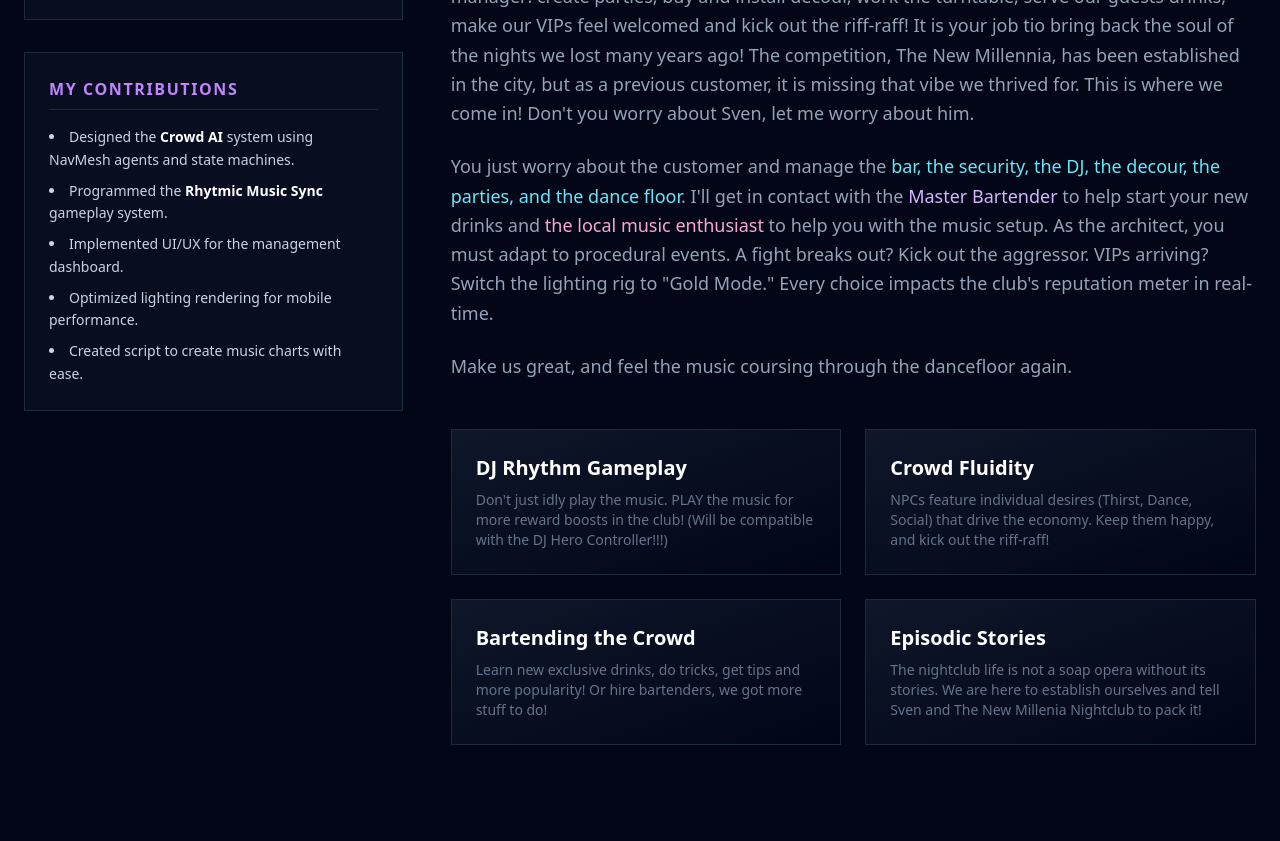
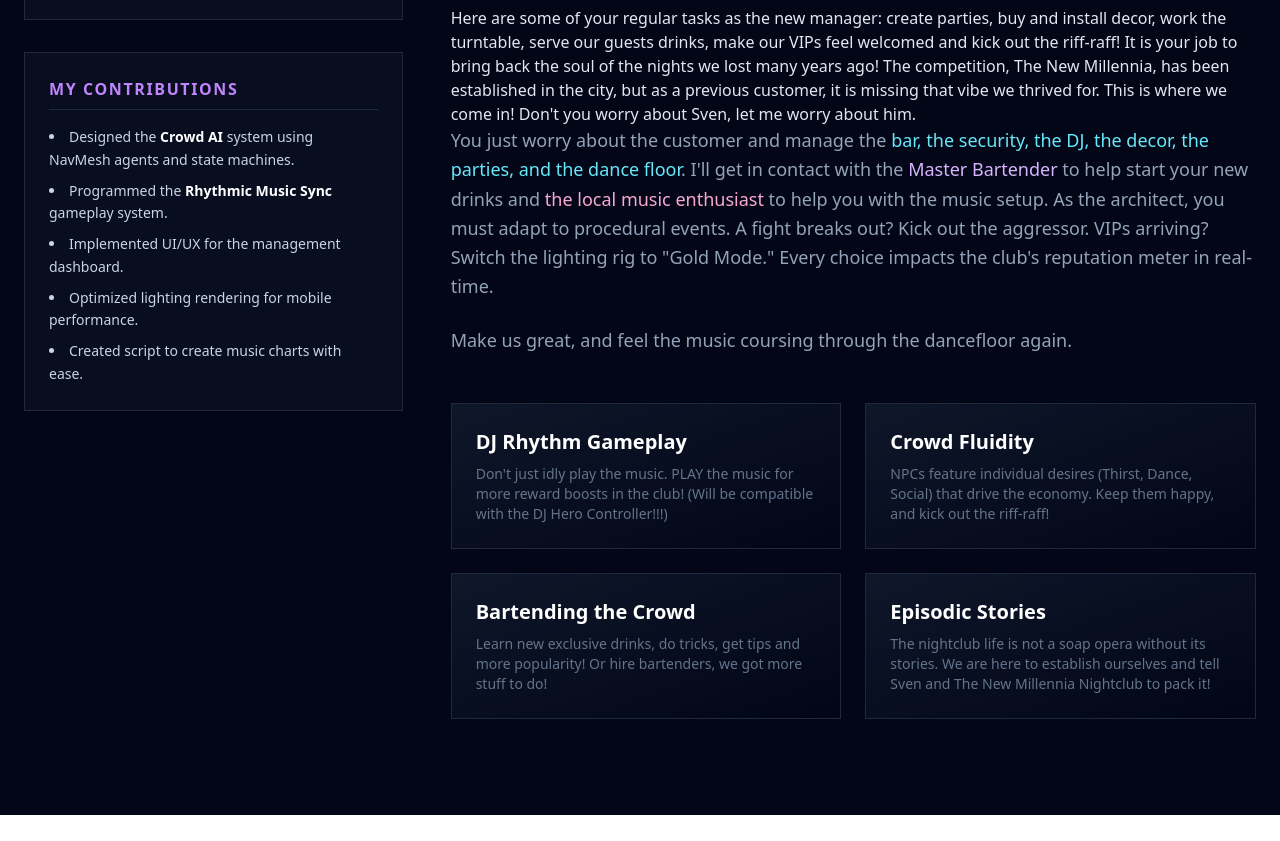
Before and after one commit to OwlhootMike/owlhootgames-site, a Next.js app: page /games/nightclubs in a window 1280 px wide. Shown: the part 1260-2101 px from the top of the page. After the commit the page ends 2075 px from the top, so only its background shows below. Built offline with nearby package versions, Linux system fonts and the light colour scheme.

Commit message:
Updating PRSM v3

```diff
--- a/app/games/nightclubs/page.tsx
+++ b/app/games/nightclubs/page.tsx
@@ -102,7 +102,7 @@ export default function NightclubsPage() {
                <h3 className="text-purple-400 font-bold uppercase tracking-widest mb-4 border-b border-slate-800 pb-2">My Contributions</h3>
                <ul className="list-disc list-inside space-y-2 text-slate-300 text-sm leading-relaxed">
                  <li>Designed the <strong className="text-white">Crowd AI</strong> system using NavMesh agents and state machines.</li>
-                 <li>Programmed the <strong className="text-white">Rhytmic Music Sync</strong> gameplay system.</li>
+                 <li>Programmed the <strong className="text-white">Rhythmic Music Sync</strong> gameplay system.</li>
                  <li>Implemented UI/UX for the management dashboard.</li>
                  <li>Optimized lighting rendering for mobile performance.</li>
                  <li>Created script to create music charts with ease.</li>
@@ -122,13 +122,15 @@ export default function NightclubsPage() {
               <p className="text-slate-400 text-lg leading-relaxed mb-6">
                 Hi! This is Mike A, your PRSM CEO speaking! Thank you for responding to the ad of Nightclub Operations Manager. I loved your interview, and wish to extend
                 the job opportunity to you. <strong>PRSM</strong> will not be your standard nightclub. It will be a statement. PRSM is created to bring back the nights and music, but with more... soul.
-                Here are some of your regular tasks as the new manager: create parties, buy and install decour, work the turntable, serve our guests drinks, make our
-                VIPs feel welcomed and kick out the riff-raff! It is your job tio bring back the soul of the nights we lost many years ago!
+              </p>
+              <p>
+                Here are some of your regular tasks as the new manager: create parties, buy and install decor, work the turntable, serve our guests drinks, make our
+                VIPs feel welcomed and kick out the riff-raff! It is your job to bring back the soul of the nights we lost many years ago!
                 The competition, The New Millennia, has been established in the city, but as a previous customer, it is missing that vibe we thrived for. This is where we come in!
                 Don't you worry about Sven, let me worry about him.
               </p>
               <p className="text-slate-400 text-lg leading-relaxed mb-6">
-                You just worry about the customer and manage the <span className="text-cyan-300">bar, the security, the DJ, the decour, the parties, and the dance floor</span>.
+                You just worry about the customer and manage the <span className="text-cyan-300">bar, the security, the DJ, the decor, the parties, and the dance floor</span>.
                 I'll get in contact with the <span className="text-purple-300">Master Bartender</span> to help start your new drinks and <span className="text-pink-300">the local music enthusiast</span> to help you with the music setup.
                 As the architect, you must adapt to procedural events. A fight breaks out? Kick out the aggressor.
                 VIPs arriving? Switch the lighting rig to "Gold Mode." Every choice impacts the club's reputation meter in real-time.
@@ -154,7 +156,7 @@ export default function NightclubsPage() {
                </div>
                <div className="p-6 border border-slate-800 hover:border-pink-500/50 transition-colors bg-gradient-to-br from-slate-900 to-transparent">
                  <h4 className="text-xl font-bold text-white mb-2">Episodic Stories</h4>
-                 <p className="text-slate-500 text-sm">The nightclub life is not a soap opera without its stories. We are here to establish ourselves and tell Sven and The New Millenia Nightclub to pack it!</p>
+                 <p className="text-slate-500 text-sm">The nightclub life is not a soap opera without its stories. We are here to establish ourselves and tell Sven and The New Millennia Nightclub to pack it!</p>
                </div>
             </div>
 
```
